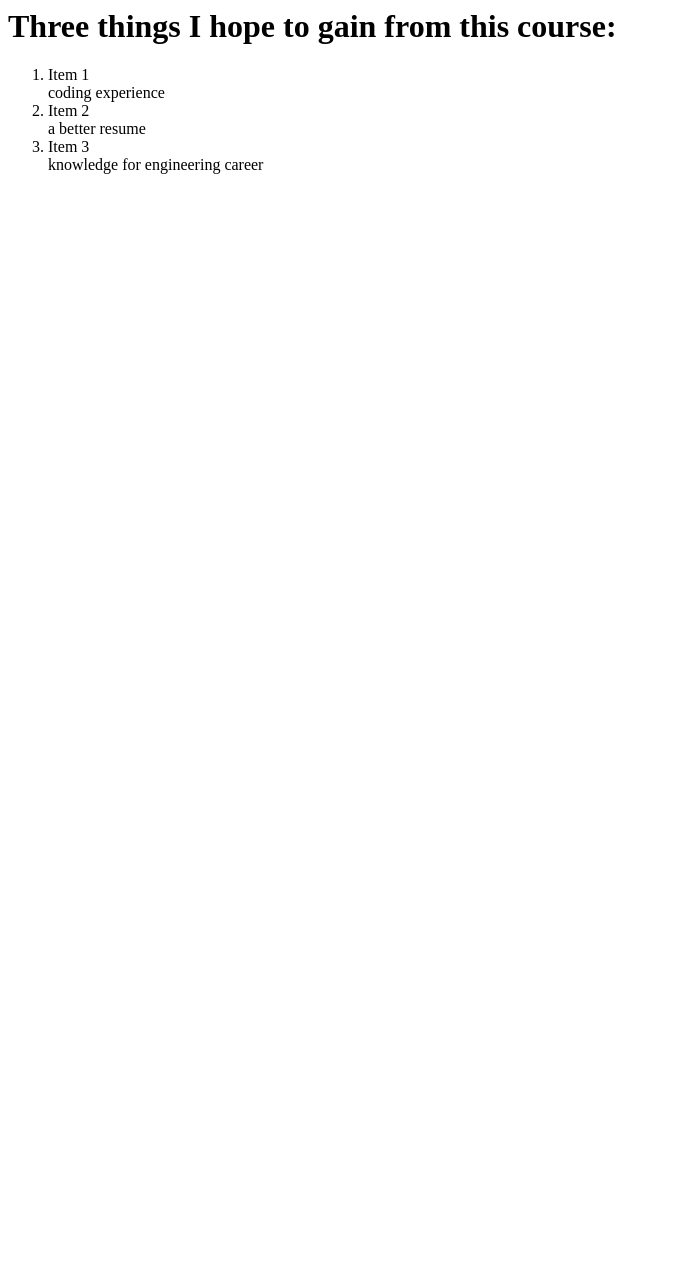
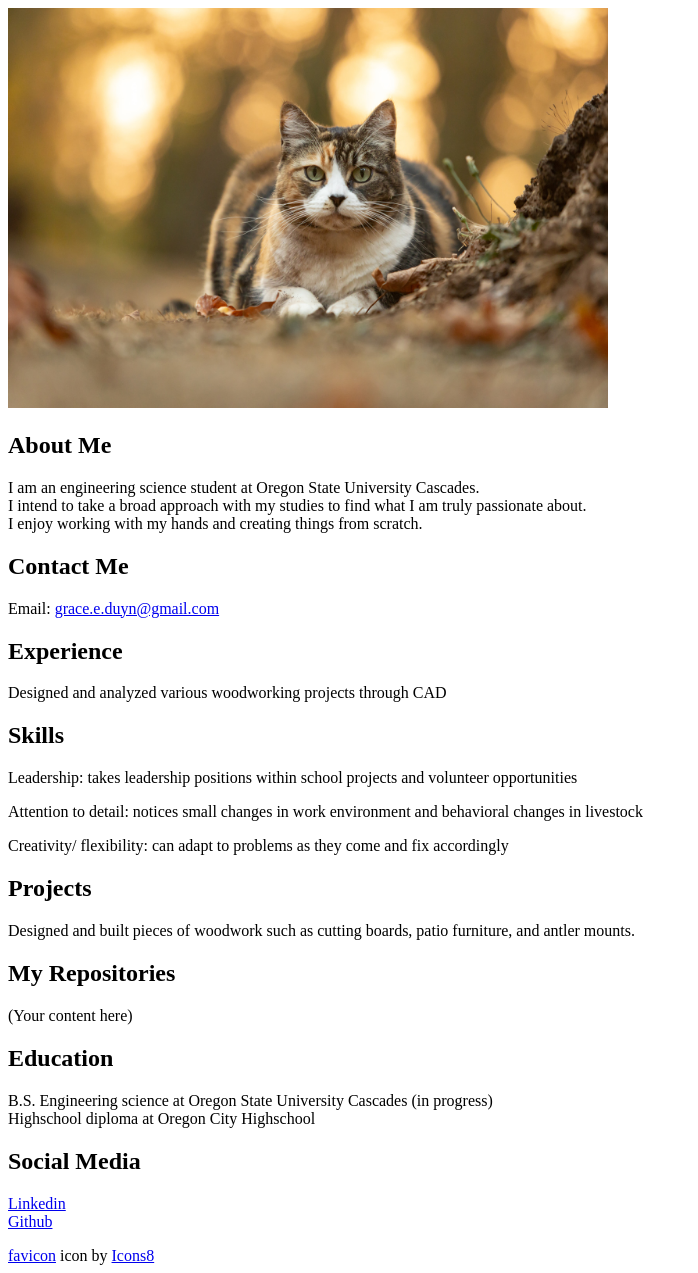
Before and after one commit to duyn-grace/duyn-grace.github.io, a plain HTML site: page index.html in a window 1280 px wide. Shown: the whole page, without its empty margins (0-698 px from the left). Before the commit the page ends 800 px from the top, so only its background shows below. Drawn offline with Linux system fonts and the light colour scheme.

Commit message:
updating site

```diff
--- a/index.html
+++ b/index.html
@@ -1,10 +1,54 @@
-<div>
-    <h1>
-        Three things I hope to gain from this course:
-    </h1>
-    <ol>
-        <li>Item 1</li>coding experience
-        <li>Item 2</li>a better resume
-        <li>Item 3</li>knowledge for engineering career
-    </ol>
-</div>
+<!doctype html>
+<html>
+<head>
+    <title>Grace Duyn's Portfolio Page</title>
+    <link rel="icon" type="image/png" href="images/favicon.png" />
+</head>
+<body>
+    <div>
+        <img src="images/cat.JPG" width="600" />
+   </div>
+    <div>
+        <h2>About Me</h2>
+        <p>I am an engineering science student at Oregon State University Cascades. <br \>
+            I intend to take a broad approach with my studies to find what I am truly passionate about. <br \>
+            I enjoy working with my hands and creating things from scratch. </p>
+   </div>
+   <div>
+        <h2>Contact Me</h2>
+        <p>Email: <a href="mailto:grace.e.duyn@gmail.com" target="_blank">grace.e.duyn@gmail.com</a><p>
+    </div>
+   <div>
+        <h2>Experience</h2>
+        <p>Designed and analyzed various woodworking projects through CAD</p>
+    </div>
+    <div>
+        <h2>Skills</h2>
+        <p> Leadership: takes leadership positions within school projects and volunteer opportunities</p>
+            <p> Attention to detail: notices small changes in work environment and behavioral changes in livestock</p>
+            <p> Creativity/ flexibility: can adapt to problems as they come and fix accordingly</p>
+   </div>
+   <div>
+        <h2>Projects</h2>
+        <p>Designed and built pieces of woodwork such as cutting boards, patio furniture, and antler mounts.</p>
+    </div>
+    <div>
+        <h2>My Repositories</h2>
+        <p>(Your content here)</p>
+   </div>
+   <div>
+        <h2>Education</h2>
+        <p> B.S. Engineering science at Oregon State University Cascades (in progress) <br \>
+            Highschool diploma at Oregon City Highschool
+            </p>
+    </div>
+    <div>
+        <h2>Social Media</h2>
+        <p> <div>
+            <a href="https://www.linkedin.com/in/grace-duyn-7a702b297/" >Linkedin</a> <br \>
+            <a href="https://github.com/duyn-grace/duyn-grace.github.io>Github">Github</a>
+            </p>
+   </div>
+    <a target="_blank" href="https://icons8.com/icon/88195/internet">favicon</a> icon by <a target="_blank" href="https://icons8.com">Icons8</a>
+</body>
+</html>
```
Also changed, not shown: example/index.html (deleted, +0 -10 lines), images/cat.JPG (added), images/favicon.png (added), 4 other files.
